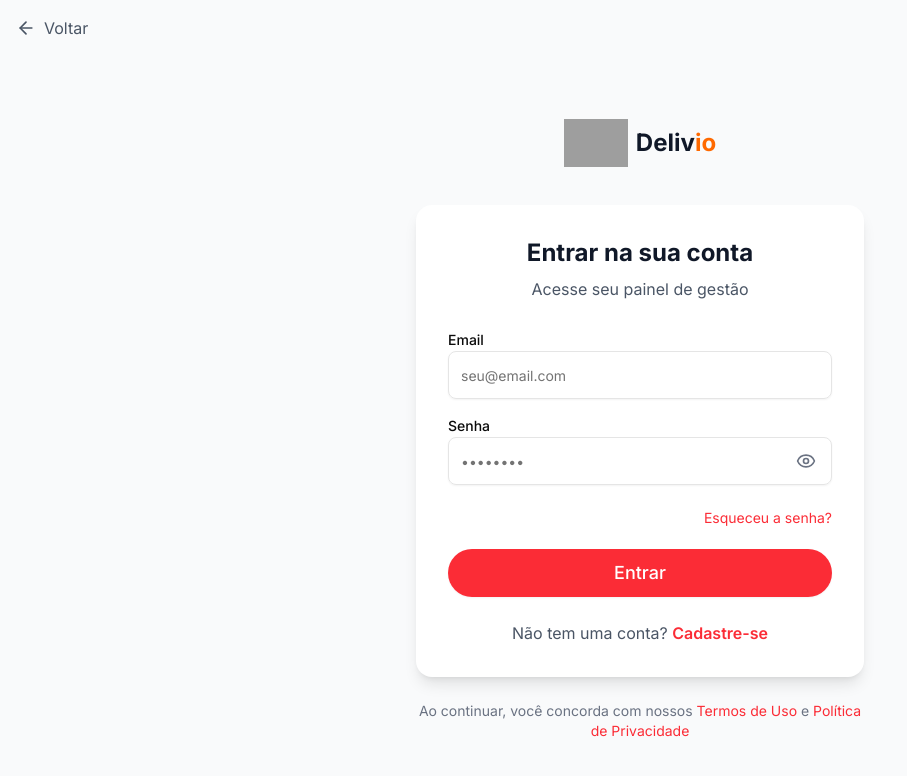
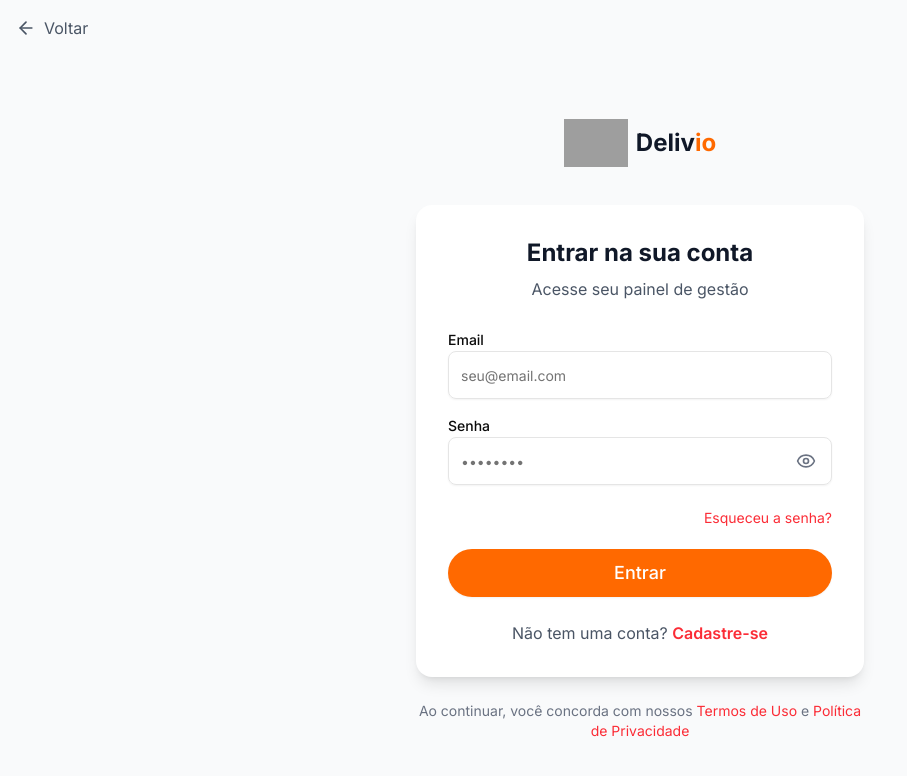
Before and after one commit to igor-rodz/Projeto-delivery, a Next.js app: page /auth in a window 1280 px wide. Shown: the top 776 px of the page, without its empty margins (0-907 px from the left). Built offline with nearby package versions, Linux system fonts and the light colour scheme; no server answers; grey boxes are pictures that could not be loaded.

Commit message:
auto-commit for fd0b892d-9489-4b2e-8025-4ee43bad1701

```diff
--- a/src/app/auth/page.tsx
+++ b/src/app/auth/page.tsx
@@ -172,7 +172,7 @@ export default function AuthPage() {
               <Button
                 type="submit"
                 disabled={loading}
-                className="w-full h-12 bg-red-500 hover:bg-red-600 text-white rounded-full text-lg"
+                className="w-full h-12 bg-orange-500 hover:bg-orange-600 text-white rounded-full text-lg"
               >
                 {loading ? (
                   <Loader2 className="w-5 h-5 animate-spin" />
```
